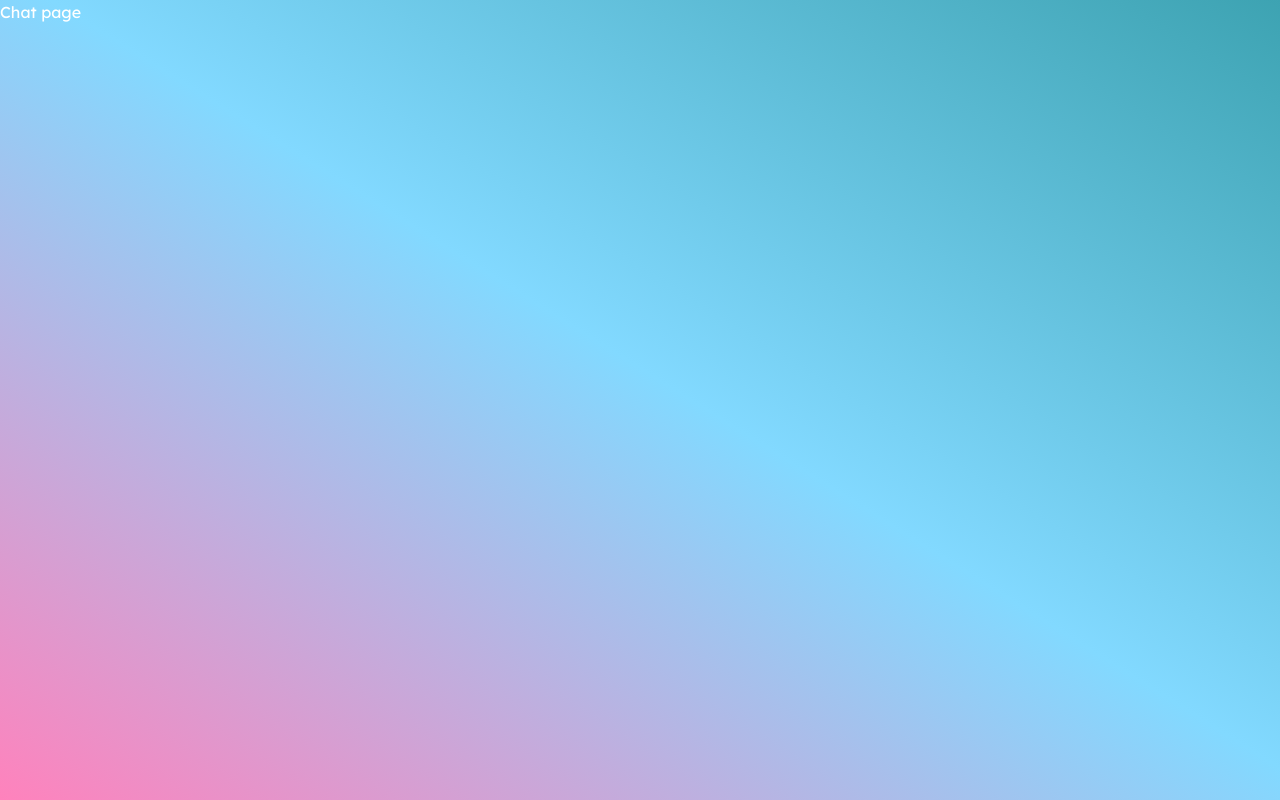
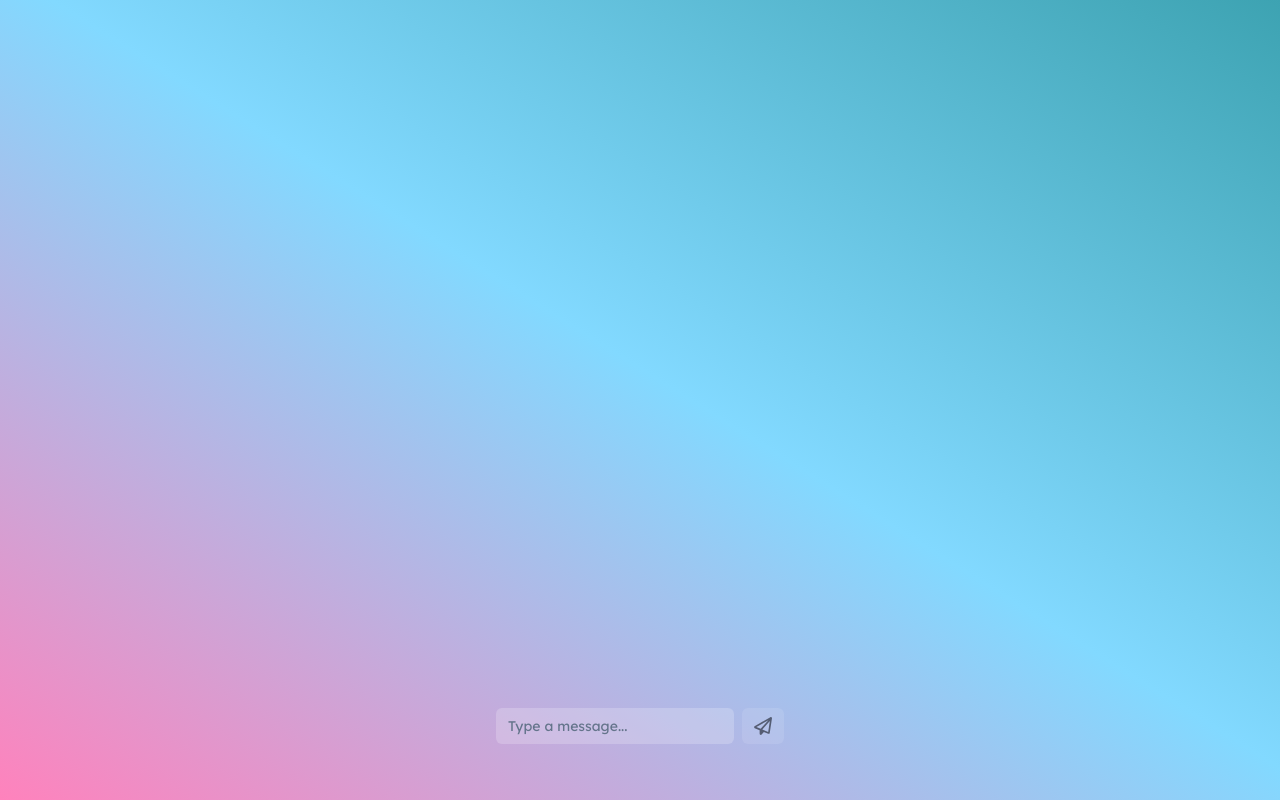
Before and after one commit to DominikKoniarz/nextjs-chatgpt-integration, a Next.js app: page /chat in a window 1280 px wide. Built offline with nearby package versions, Linux system fonts and the light colour scheme.

Commit message:
Form textarea and submit button

```diff
--- a/package.json
+++ b/package.json
@@ -9,6 +9,7 @@
     "lint": "next lint"
   },
   "dependencies": {
+    "@radix-ui/react-slot": "^1.0.2",
     "@t3-oss/env-nextjs": "^0.9.2",
     "class-variance-authority": "^0.7.0",
     "clsx": "^2.1.0",
@@ -17,6 +18,7 @@
     "openai": "^4.38.2",
     "react": "^18",
     "react-dom": "^18",
+    "react-icons": "^5.1.0",
     "tailwind-merge": "^2.3.0",
     "tailwindcss-animate": "^1.0.7",
     "zod": "^3.22.5"
--- /dev/null
+++ b/src/app/chat/_components/Form.tsx
@@ -0,0 +1,19 @@
+"use client";
+
+import { useState } from "react";
+import FormPrompt from "./FormPrompt";
+import SubmitButton from "./SubmitButton";
+
+export default function Form() {
+	const [prompValue, setPrompValue] = useState<string>("");
+
+	return (
+		<form className="mb-0 flex w-full flex-row items-end gap-2 sm:mb-10 sm:w-72">
+			<FormPrompt
+				promptValue={prompValue}
+				setPromptValue={(value) => setPrompValue(value)}
+			/>
+			<SubmitButton disabled={!prompValue.length} />
+		</form>
+	);
+}
--- /dev/null
+++ b/src/app/chat/_components/FormPrompt.tsx
@@ -0,0 +1,29 @@
+import { Textarea } from "@/components/ui/textarea";
+import useFormPrompt from "../_hooks/useFormPrompt";
+
+export default function FormPrompt({
+	promptValue,
+	setPromptValue,
+}: {
+	promptValue: string;
+	setPromptValue: (value: string) => void;
+}) {
+	const { textareaRef } = useFormPrompt(promptValue);
+
+	return (
+		<Textarea
+			ref={textareaRef}
+			value={promptValue}
+			onChange={(e) => setPromptValue(e.target.value)}
+			className="h-min min-h-min w-full resize-none overflow-hidden border-none bg-white/20 text-black transition-colors focus:bg-white/35 focus:ring-offset-0 focus-visible:bg-white/30 focus-visible:ring-offset-0"
+			placeholder="Type a message..."
+			rows={1}
+			style={{ height: "auto" }}
+			onInput={(e) => {
+				e.currentTarget.style.height = "auto";
+				e.currentTarget.style.height =
+					e.currentTarget.scrollHeight + "px";
+			}}
+		/>
+	);
+}
--- /dev/null
+++ b/src/app/chat/_components/SubmitButton.tsx
@@ -0,0 +1,16 @@
+import { Button } from "@/components/ui/button";
+import { FaRegPaperPlane } from "react-icons/fa6";
+
+export default function SubmitButton({ disabled }: { disabled: boolean }) {
+	return (
+		<Button
+			aria-disabled={disabled}
+			disabled={disabled}
+			type="submit"
+			size="sm"
+			className="bg-white/20 text-lg hover:bg-white/30 focus:bg-white/30 focus:ring-offset-0 focus-visible:border-none focus-visible:bg-white/30 focus-visible:ring-offset-0 active:bg-white/30"
+		>
+			<FaRegPaperPlane className="text-black" />
+		</Button>
+	);
+}
--- /dev/null
+++ b/src/app/chat/_hooks/useFormPrompt.ts
@@ -0,0 +1,24 @@
+import { useEffect, useRef } from "react";
+
+export default function useFormPrompt(value: string) {
+	const textareaRef = useRef<HTMLTextAreaElement>(null);
+
+	useEffect(() => {
+		const textarea = textareaRef.current;
+
+		const resizeHandler = () => {
+			if (textarea) {
+				textarea.style.height = "auto";
+				textarea.style.height = textarea.scrollHeight + "px";
+			}
+		};
+
+		window.addEventListener("resize", resizeHandler);
+
+		return () => {
+			window.removeEventListener("resize", resizeHandler);
+		};
+	}, [value]);
+
+	return { textareaRef };
+}
--- a/src/app/chat/page.tsx
+++ b/src/app/chat/page.tsx
@@ -1,7 +1,9 @@
+import Form from "./_components/Form";
+
 export default function page() {
 	return (
-		<main className="from-gradient-from via-gradient-via to-gradient-to flex h-full w-full flex-col bg-gradient-to-tr via-[52%] text-white">
-			Chat page
+		<main className="flex h-full w-full flex-col items-center justify-end bg-gradient-to-tr from-gradient-from via-gradient-via via-[52%] to-gradient-to p-4 text-white">
+			<Form />
 		</main>
 	);
 }
--- /dev/null
+++ b/src/components/ui/button.tsx
@@ -0,0 +1,56 @@
+import * as React from "react"
+import { Slot } from "@radix-ui/react-slot"
+import { cva, type VariantProps } from "class-variance-authority"
+
+import { cn } from "@/lib/utils"
+
+const buttonVariants = cva(
+  "inline-flex items-center justify-center whitespace-nowrap rounded-md text-sm font-medium ring-offset-white transition-colors focus-visible:outline-none focus-visible:ring-2 focus-visible:ring-slate-950 focus-visible:ring-offset-2 disabled:pointer-events-none disabled:opacity-50 dark:ring-offset-slate-950 dark:focus-visible:ring-slate-300",
+  {
+    variants: {
+      variant: {
+        default: "bg-slate-900 text-slate-50 hover:bg-slate-900/90 dark:bg-slate-50 dark:text-slate-900 dark:hover:bg-slate-50/90",
+        destructive:
+          "bg-red-500 text-slate-50 hover:bg-red-500/90 dark:bg-red-900 dark:text-slate-50 dark:hover:bg-red-900/90",
+        outline:
+          "border border-slate-200 bg-white hover:bg-slate-100 hover:text-slate-900 dark:border-slate-800 dark:bg-slate-950 dark:hover:bg-slate-800 dark:hover:text-slate-50",
+        secondary:
+          "bg-slate-100 text-slate-900 hover:bg-slate-100/80 dark:bg-slate-800 dark:text-slate-50 dark:hover:bg-slate-800/80",
+        ghost: "hover:bg-slate-100 hover:text-slate-900 dark:hover:bg-slate-800 dark:hover:text-slate-50",
+        link: "text-slate-900 underline-offset-4 hover:underline dark:text-slate-50",
+      },
+      size: {
+        default: "h-10 px-4 py-2",
+        sm: "h-9 rounded-md px-3",
+        lg: "h-11 rounded-md px-8",
+        icon: "h-10 w-10",
+      },
+    },
+    defaultVariants: {
+      variant: "default",
+      size: "default",
+    },
+  }
+)
+
+export interface ButtonProps
+  extends React.ButtonHTMLAttributes<HTMLButtonElement>,
+    VariantProps<typeof buttonVariants> {
+  asChild?: boolean
+}
+
+const Button = React.forwardRef<HTMLButtonElement, ButtonProps>(
+  ({ className, variant, size, asChild = false, ...props }, ref) => {
+    const Comp = asChild ? Slot : "button"
+    return (
+      <Comp
+        className={cn(buttonVariants({ variant, size, className }))}
+        ref={ref}
+        {...props}
+      />
+    )
+  }
+)
+Button.displayName = "Button"
+
+export { Button, buttonVariants }
--- /dev/null
+++ b/src/components/ui/textarea.tsx
@@ -0,0 +1,24 @@
+import * as React from "react"
+
+import { cn } from "@/lib/utils"
+
+export interface TextareaProps
+  extends React.TextareaHTMLAttributes<HTMLTextAreaElement> {}
+
+const Textarea = React.forwardRef<HTMLTextAreaElement, TextareaProps>(
+  ({ className, ...props }, ref) => {
+    return (
+      <textarea
+        className={cn(
+          "flex min-h-[80px] w-full rounded-md border border-slate-200 bg-white px-3 py-2 text-sm ring-offset-white placeholder:text-slate-500 focus-visible:outline-none focus-visible:ring-2 focus-visible:ring-slate-950 focus-visible:ring-offset-2 disabled:cursor-not-allowed disabled:opacity-50 dark:border-slate-800 dark:bg-slate-950 dark:ring-offset-slate-950 dark:placeholder:text-slate-400 dark:focus-visible:ring-slate-300",
+          className
+        )}
+        ref={ref}
+        {...props}
+      />
+    )
+  }
+)
+Textarea.displayName = "Textarea"
+
+export { Textarea }
```
Also changed, not shown: 1 other file (tests, documents, lock files or other folders).
